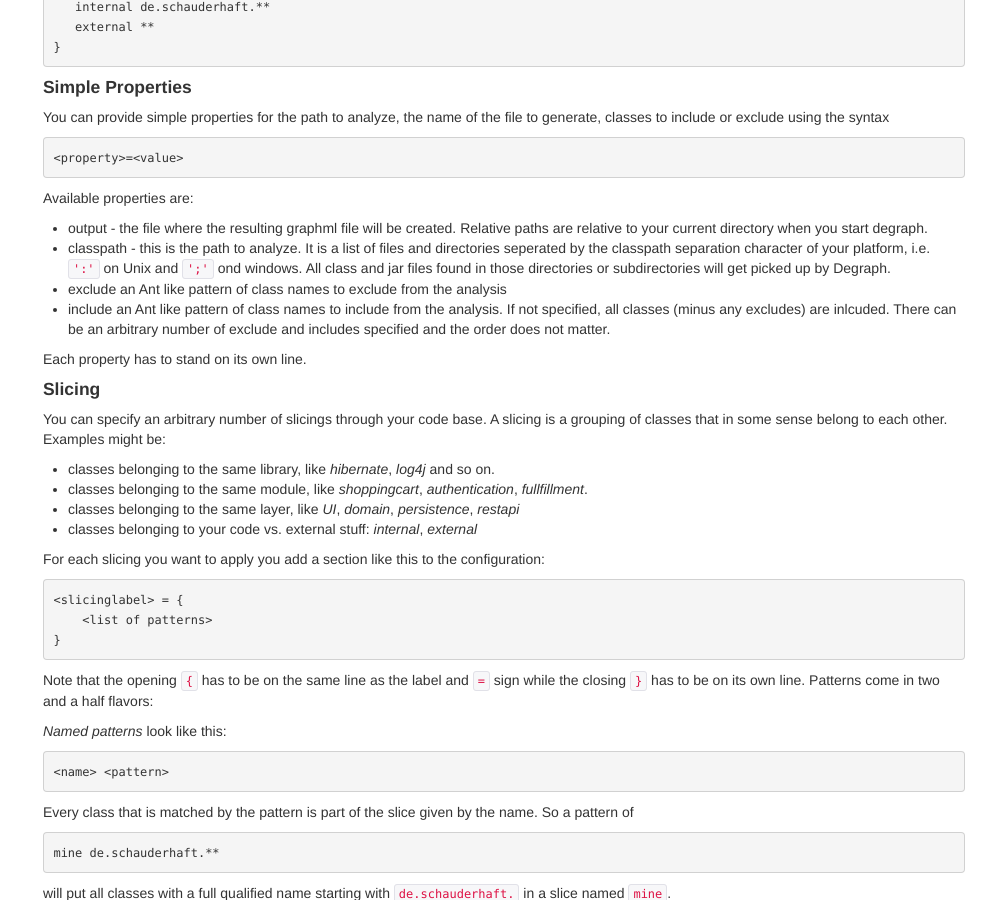
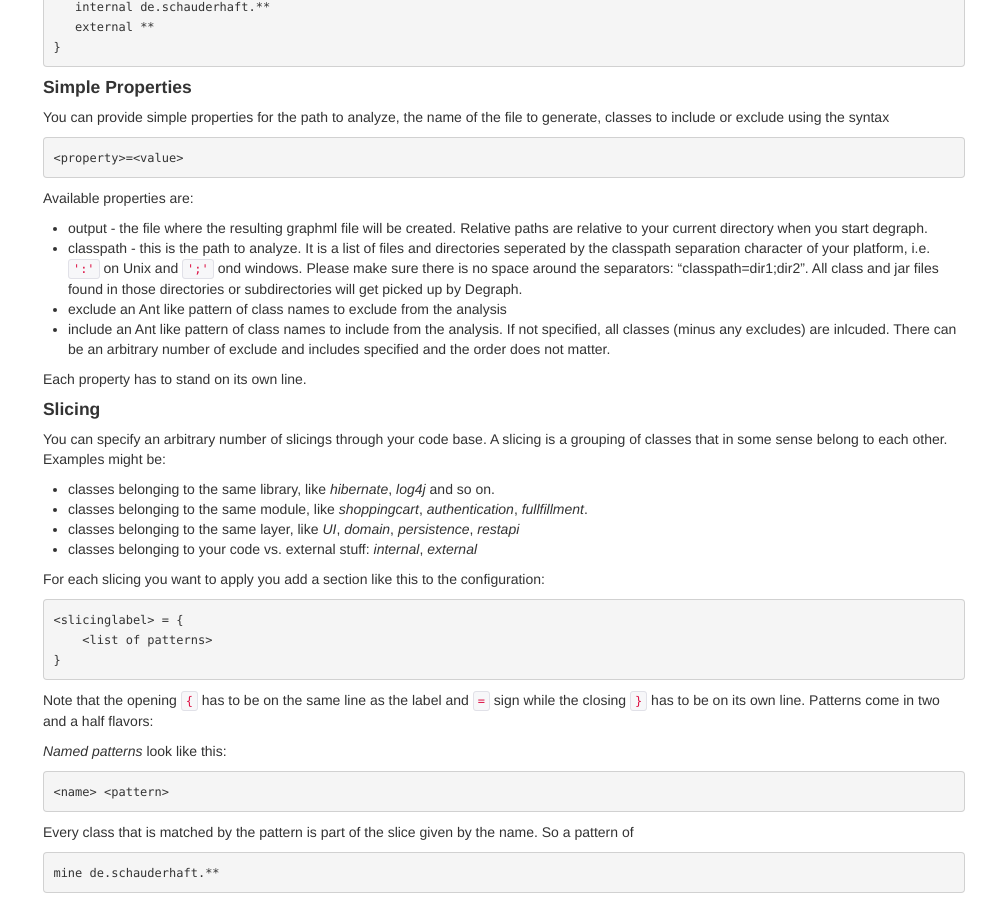
Before and after one commit to riy/degraph, a Jekyll site: the page built from documentation.md, in a window 1280 px wide and 900 px high, scrolled down 4955 px. Shown: the whole window, without its empty margins (295-1280 px from the left). Built offline with Jekyll 4.4.1, drawn with Linux system fonts in a browser that asks for light colours; nearby versions of some CDN libraries.

Commit message:
small change for documentation

```diff
--- a/documentation.md
+++ b/documentation.md
@@ -166,7 +166,7 @@ You can provide simple properties for the path to analyze, the name of the file
 Available properties are:
 
 * output - the file where the resulting graphml file will be created. Relative paths are relative to your current directory when you start degraph.
-* classpath - this is the path to analyze. It is a list of files and directories seperated by the classpath separation character of your platform, i.e. `':'` on Unix and `';'` ond windows. All class and jar files found in those directories or subdirectories will get picked up by Degraph.
+* classpath - this is the path to analyze. It is a list of files and directories seperated by the classpath separation character of your platform, i.e. `':'` on Unix and `';'` ond windows. Please make sure there is no space around the separators: "classpath=dir1;dir2". All class and jar files found in those directories or subdirectories will get picked up by Degraph.
 * exclude an Ant like pattern of class names to exclude from the analysis
 * include an Ant like pattern of class names to include from the analysis. If not specified, all classes (minus any excludes) are inlcuded. There can be an arbitrary number of exclude and includes specified and the order does not matter.
 
```
